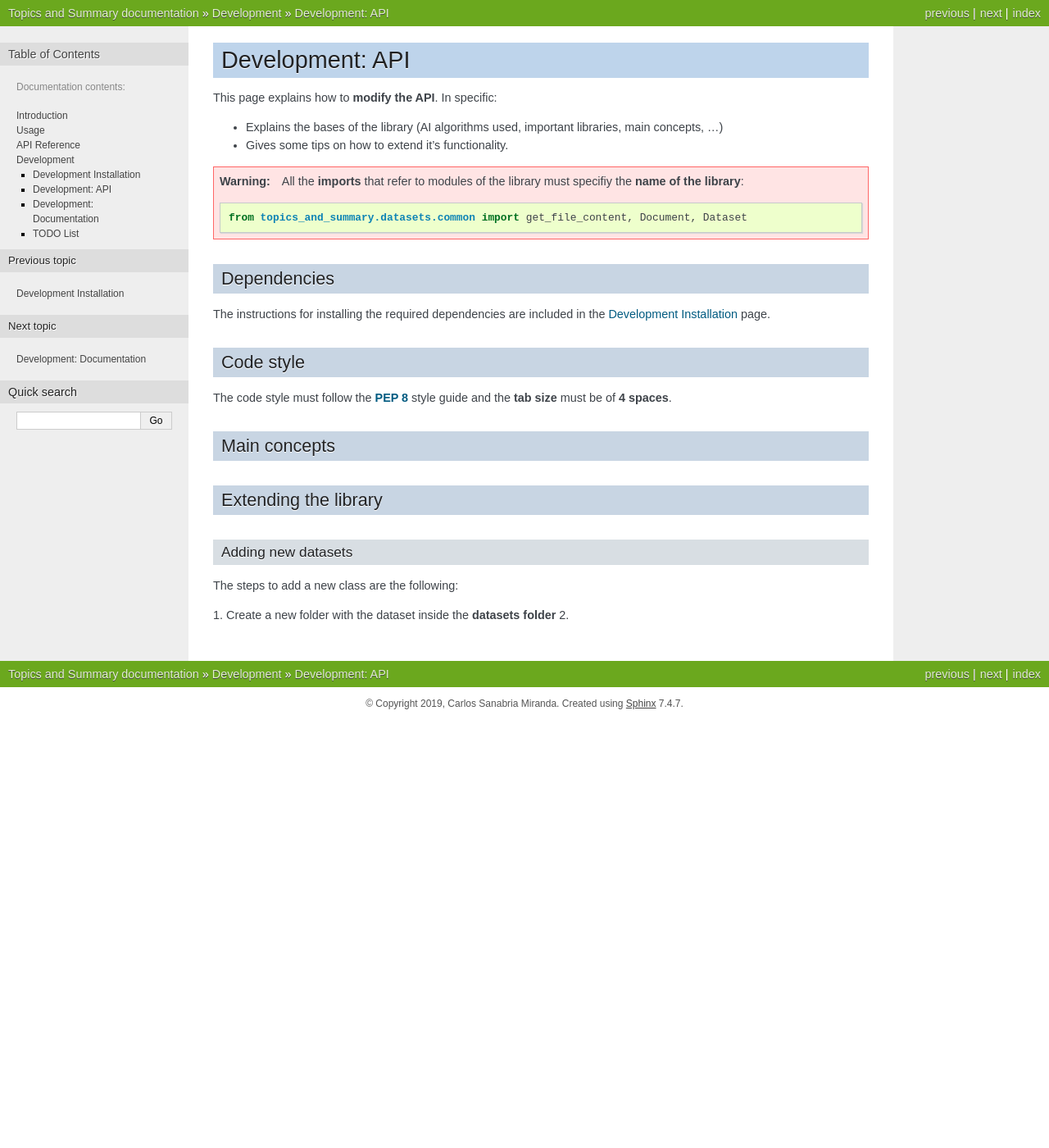
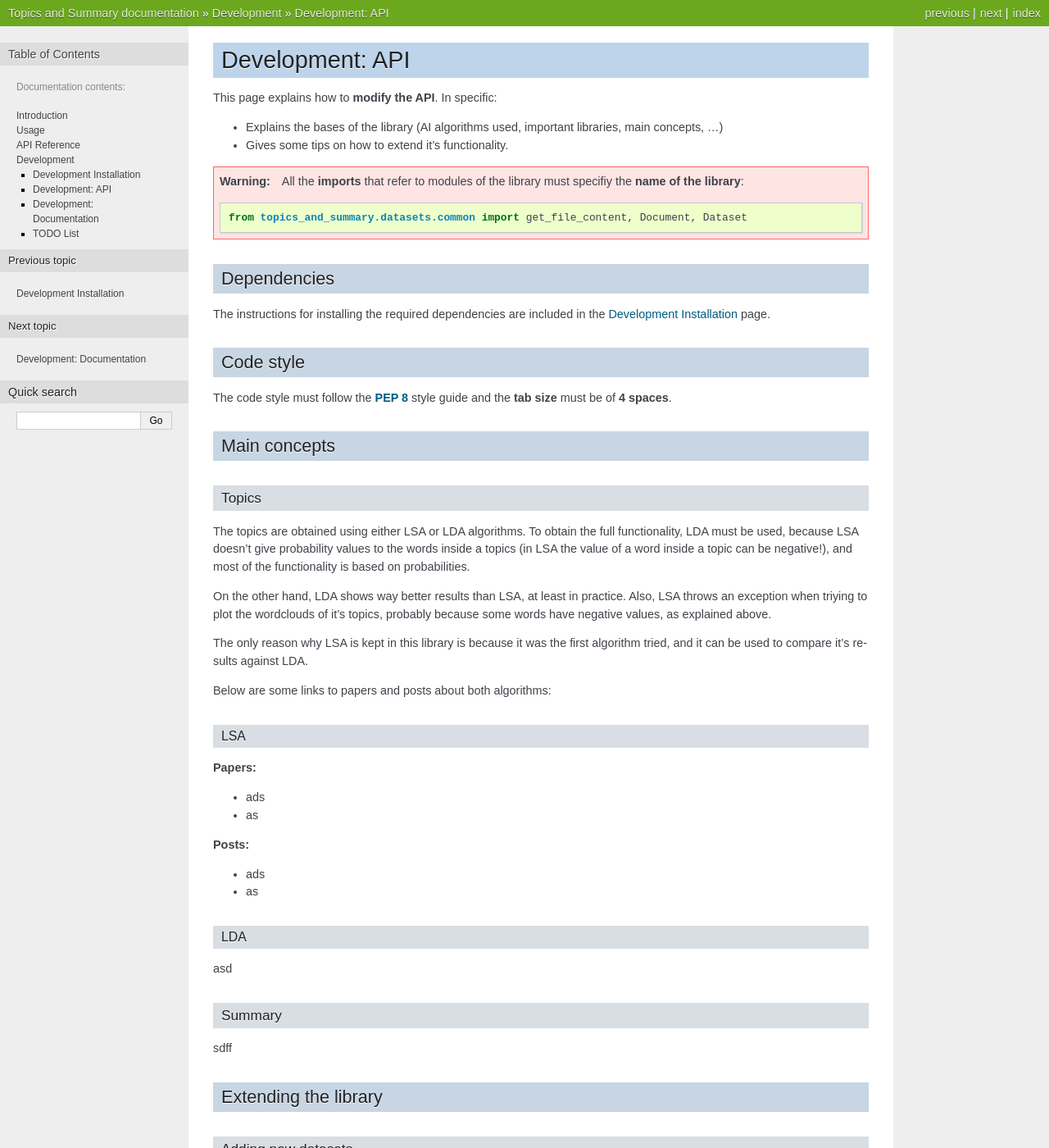
Before and after one commit to CarlosSanabriaM/topics_and_summary, a Sphinx documentation site: the page built from topics_and_summary/docs/source/development/api.rst, in a window 1280 px wide and 1400 px high. Shown: the whole window at 82% size. Built offline with Sphinx 7.4.7, drawn with Linux system fonts in a browser that asks for light colours.

Commit message:
Added some content to development/api doc, and change all private variables.
Private variables now use _ instead of __.

```diff
--- a/topics_and_summary/docs/source/development/api.rst
+++ b/topics_and_summary/docs/source/development/api.rst
@@ -29,6 +29,42 @@ The code style must follow the :pep:`8` style guide and the **tab size** must be
 Main concepts
 -------------
 
+Topics
+^^^^^^
+The topics are obtained using either LSA or LDA algorithms. To obtain the full functionality, LDA must be used, because
+LSA doesn't give probability values to the words inside a topics (in LSA the value of a word inside a topic can be negative!),
+and most of the functionality is based on probabilities.
+
+On the other hand, LDA shows way better results than LSA, at least in practice. Also, LSA throws an exception when triying
+to plot the wordclouds of it's topics, probably because some words have negative values, as explained above.
+
+The only reason why LSA is kept in this library is because it was the first algorithm tried, and it can be used
+to compare it's results against LDA.
+
+
+Below are some links to papers and posts about both algorithms:
+
+LSA
+"""
+**Papers:**
+
+* ads
+* as
+
+**Posts:**
+
+* ads
+* as
+
+LDA
+"""
+asd
+
+
+
+Summary
+^^^^^^^
+sdff
 
 
 Extending the library
```
Also changed, not shown: 6 other files.
